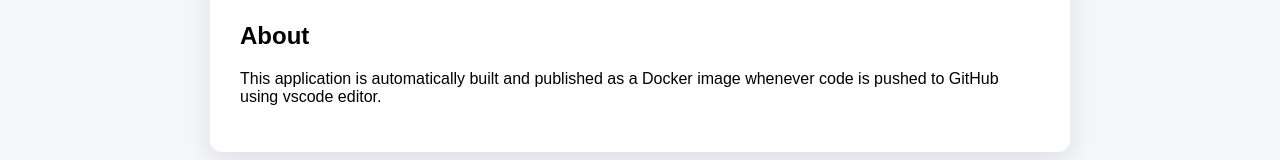
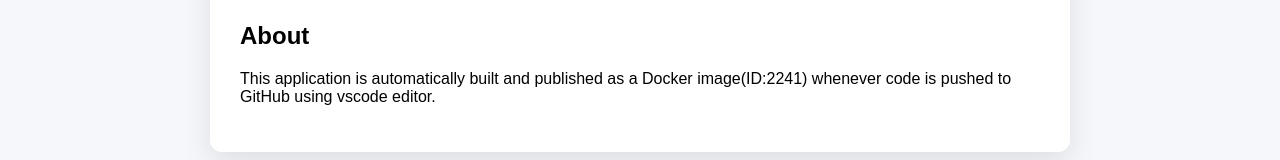
Before and after one commit to alavalapatikishore/enterprise-webapp, a plain HTML site: page index.html in a window 1280 px wide. Shown: the part 341-501 px from the top of the page. Drawn offline with Linux system fonts and the light colour scheme.

Commit message:
Add Docker image ID to application description
The PID No: 2241 is updated and its consuming  %CPU around 23%  %MEM 2% which is less than previous versions

```diff
--- a/index.html
+++ b/index.html
@@ -22,4 +22,4 @@
   <main>
     <section class="card">
       <h2>About</h2>
-      <p>This application is automatically built and published as a Docker image whenever code is pushed to GitHub using vscode editor.</p>
+      <p>This application is automatically built and published as a Docker image(ID:2241) whenever code is pushed to GitHub using vscode editor.</p>
```
